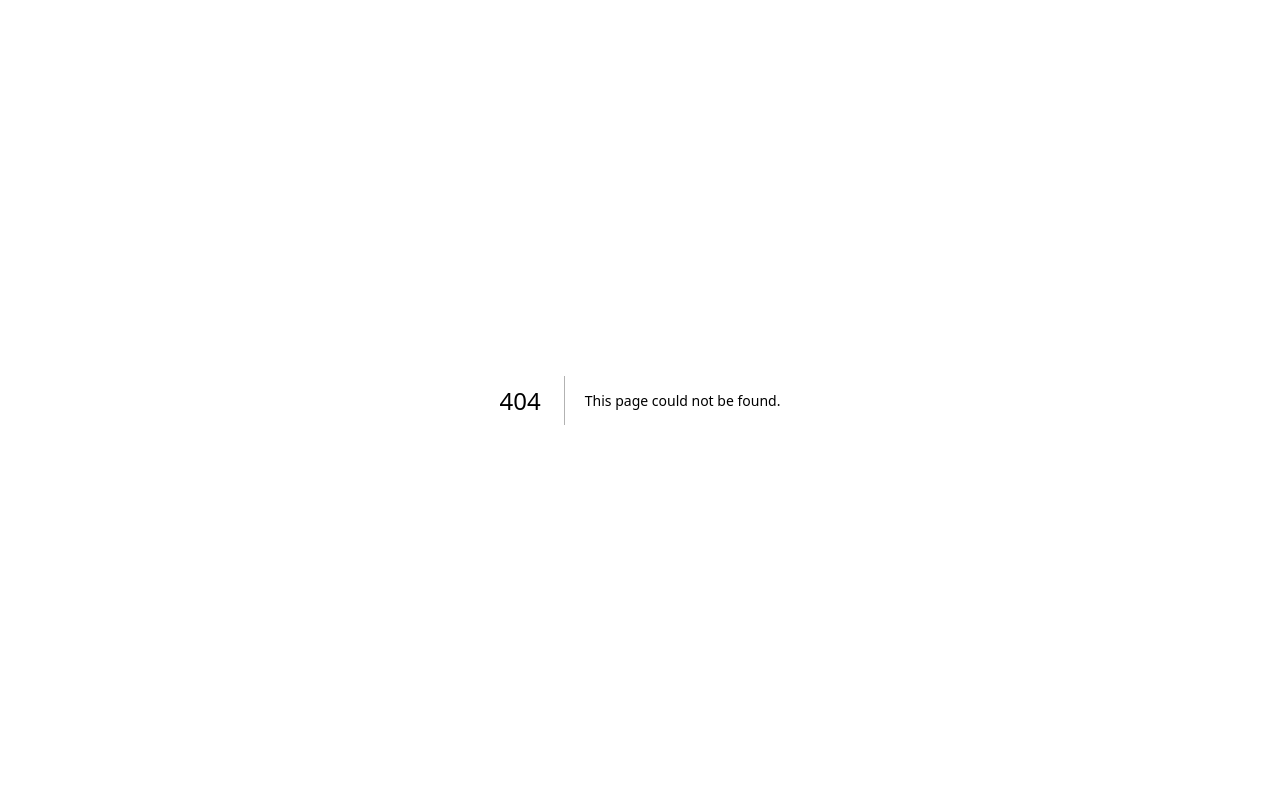
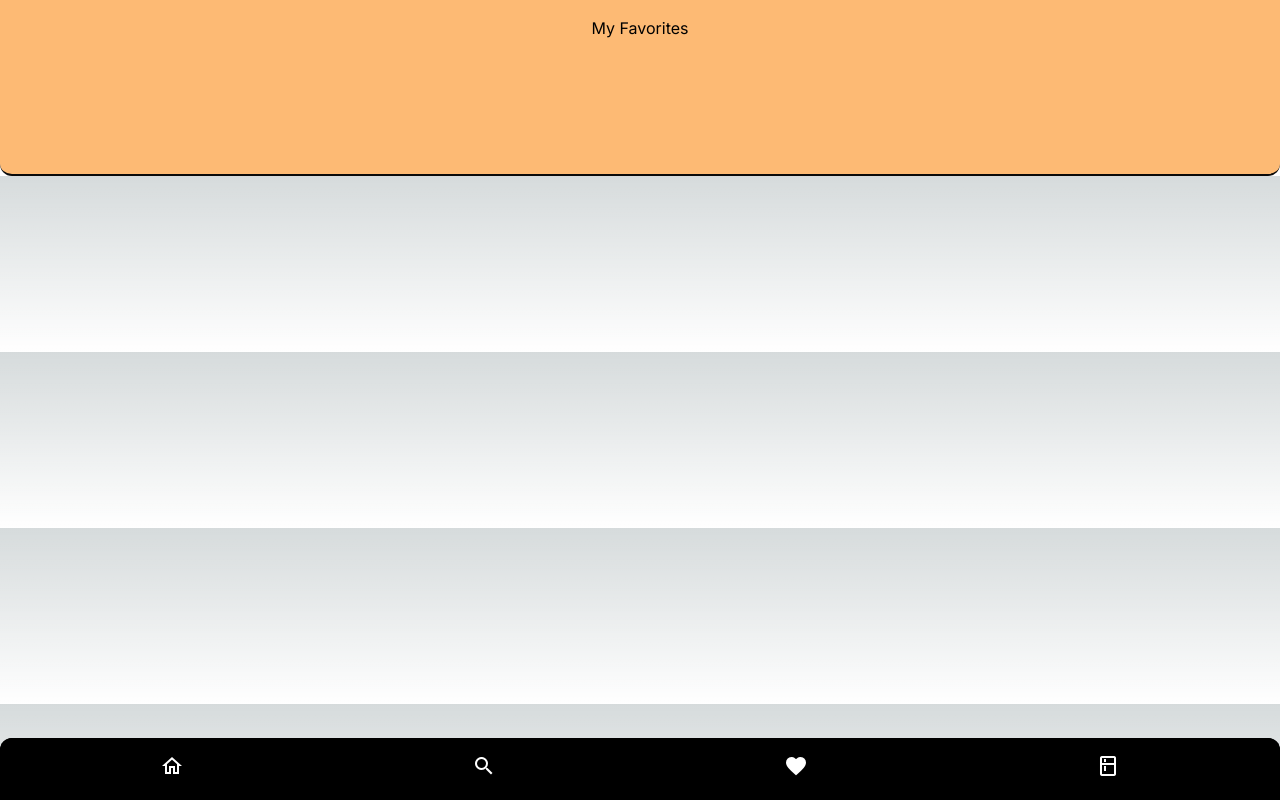
Before and after one commit to claudiooleite/pantrypall, a Next.js app: page /favorites in a window 1280 px wide. Before the commit this address had no page. Built offline with nearby package versions, Linux system fonts and the light colour scheme.

Commit message:
pantryContext created and components updated

```diff
--- a/src/app/components/ingredientsForm.js
+++ b/src/app/components/ingredientsForm.js
@@ -1,4 +1,5 @@
 import { useState } from "react";
+
 
 function IngredientForm({ onAddIngredient }) {
   const [ingredientName, setIngredientName] = useState("");
--- /dev/null
+++ b/src/app/favorites/layout.js
@@ -0,0 +1,15 @@
+import Navbar from "../components/navbar"
+
+export default function FavoritesLayout({
+    children, // will be a page or nested layout
+  }) {
+    return (
+      <section>
+        {/* Include shared UI here e.g. a header or sidebar */}
+        <nav></nav>
+
+        {children}
+        <Navbar/>
+      </section>
+    )
+  }
--- /dev/null
+++ b/src/app/favorites/page.js
@@ -0,0 +1,9 @@
+const Favorites = () => {
+  return (
+    <div className="bg-orange-300 w-full h-44 p-4 flex flex-col items-center border-b-2 border-b-neutral-950 rounded-b-xl">
+      <h1>My Favorites</h1>
+    </div>
+  );
+};
+
+export default Favorites;
--- a/src/app/layout.js
+++ b/src/app/layout.js
@@ -1,5 +1,7 @@
 import { Inter } from "next/font/google";
 import "./globals.css";
+import Navbar from "./components/navbar";
+import { PantryProvider } from "./utilities/PantryContext";
 
 const inter = Inter({ subsets: ["latin"] });
 
@@ -18,7 +20,10 @@ export default function RootLayout({ children }) {
         />
         <title>{metadata.title}</title>
       </head>
-      <body className={inter.className}>{children}</body>
+      <body className={inter.className}>
+        <PantryProvider>{children}</PantryProvider>
+        <Navbar />
+      </body>
     </html>
   );
 }
--- a/src/app/page.js
+++ b/src/app/page.js
@@ -4,7 +4,6 @@ import { useState } from "react";
 import Recipes from "./components/recipes";
 import IngredientsInfo from "./components/ingredientsInfo";
 import IngredientForm from "./components/ingredientsForm";
-import Navbar from "./components/navbar";
 
 export default function Home() {
   const [pantry, setPantry] = useState([]); //manages state of ingredients in the pantry
@@ -23,7 +22,6 @@ export default function Home() {
       <IngredientForm onAddIngredient={handleAddIngredient} />
       <IngredientsInfo ingredients={pantry} onRemove={handleRemove} />
       <Recipes pantry={pantry} />
-      <Navbar />
     </main>
   );
 }
--- /dev/null
+++ b/src/app/pantry/layout.js
@@ -0,0 +1,15 @@
+import Navbar from "../components/navbar";
+
+export default function PantryLayout({
+  children, // will be a page or nested layout
+}) {
+  return (
+    <section>
+      {/* Include shared UI here e.g. a header or sidebar */}
+      <nav></nav>
+
+      {children}
+      <Navbar />
+    </section>
+  );
+}
--- /dev/null
+++ b/src/app/pantry/page.js
@@ -0,0 +1,16 @@
+"use client";
+
+import { usePantry } from "../utilities/PantryContext";
+import IngredientsInfo from "../components/ingredientsInfo";
+import IngredientForm from "../components/ingredientsForm";
+
+export default function Pantry() {
+  const { pantry, addIngredient, removeIngredient } = usePantry();
+
+  return (
+    <main className="flex min-h-screen flex-col items-center">
+      <IngredientForm onAddIngredient={addIngredient} />
+      <IngredientsInfo ingredients={pantry} onRemove={removeIngredient} />
+    </main>
+  );
+}
--- /dev/null
+++ b/src/app/search/layout.js
@@ -0,0 +1,15 @@
+import Navbar from "../components/navbar"
+
+export default function SearchLayout({
+    children, // will be a page or nested layout
+  }) {
+    return (
+      <section>
+        {/* Include shared UI here e.g. a header or sidebar */}
+        <nav></nav>
+
+        {children}
+        <Navbar/>
+      </section>
+    )
+  }
--- /dev/null
+++ b/src/app/search/page.js
@@ -0,0 +1,16 @@
+"use client";
+
+import { usePantry } from "../utilities/PantryContext";
+import Recipes from "../components/recipes";
+
+export default function Search() {
+  const { pantry } = usePantry();
+
+  return (
+    <main className="flex min-h-screen flex-col items-center">
+      <div className="bg-orange-300 w-full h-44 p-4 flex flex-col items-center border-b-2 border-b-neutral-950 rounded-b-xl">
+        <Recipes pantry={pantry} />
+      </div>
+    </main>
+  );
+}
--- /dev/null
+++ b/src/app/utilities/PantryContext.js
@@ -0,0 +1,34 @@
+"use client"
+
+import { createContext, useContext, useState } from "react";
+
+const PantryContext = createContext();
+
+export const usePantry = () => {
+  return useContext(PantryContext);
+};
+
+// Create the Pantry provider component
+export const PantryProvider = ({ children }) => {
+  const [pantry, setPantry] = useState([]);
+
+  const addIngredient = (name) => {
+    setPantry((prevPantry) => [
+      ...prevPantry,
+      {
+        id: prevPantry.length + 1,
+        name,
+      },
+    ]);
+  };
+
+  const removeIngredient = (id) => {
+    setPantry((prevPantry) => prevPantry.filter((item) => item.id !== id));
+  };
+
+  return (
+    <PantryContext.Provider value={{ pantry, addIngredient, removeIngredient }}>
+      {children}
+    </PantryContext.Provider>
+  );
+};
```
